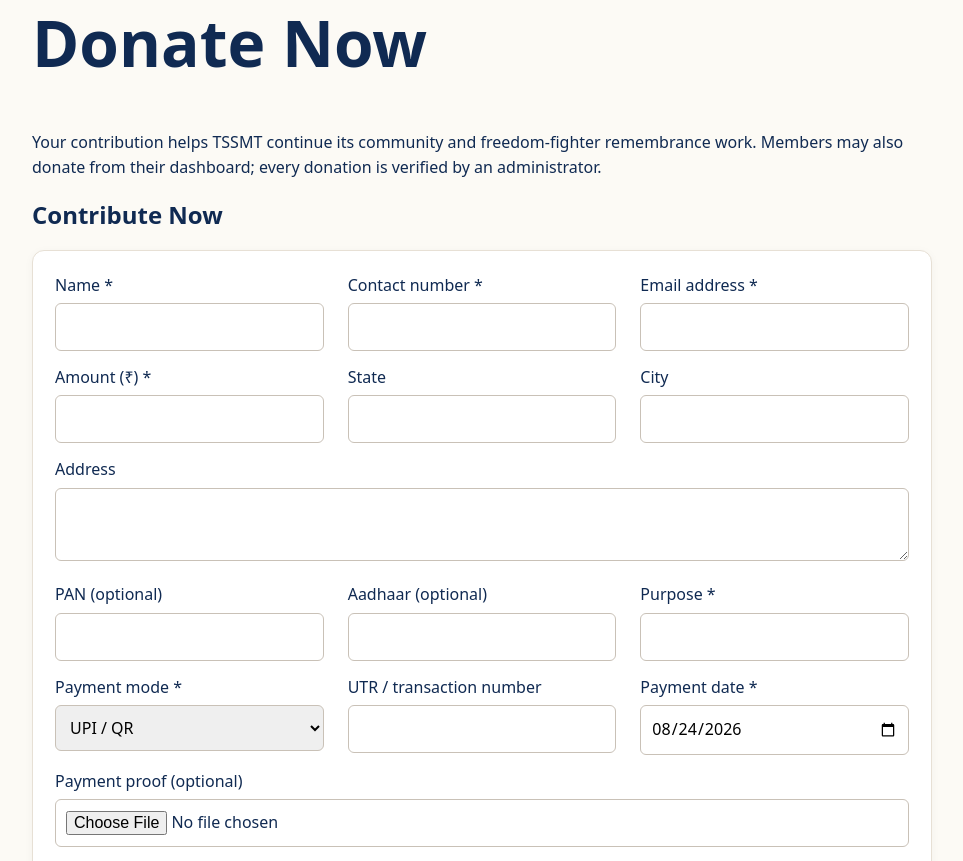
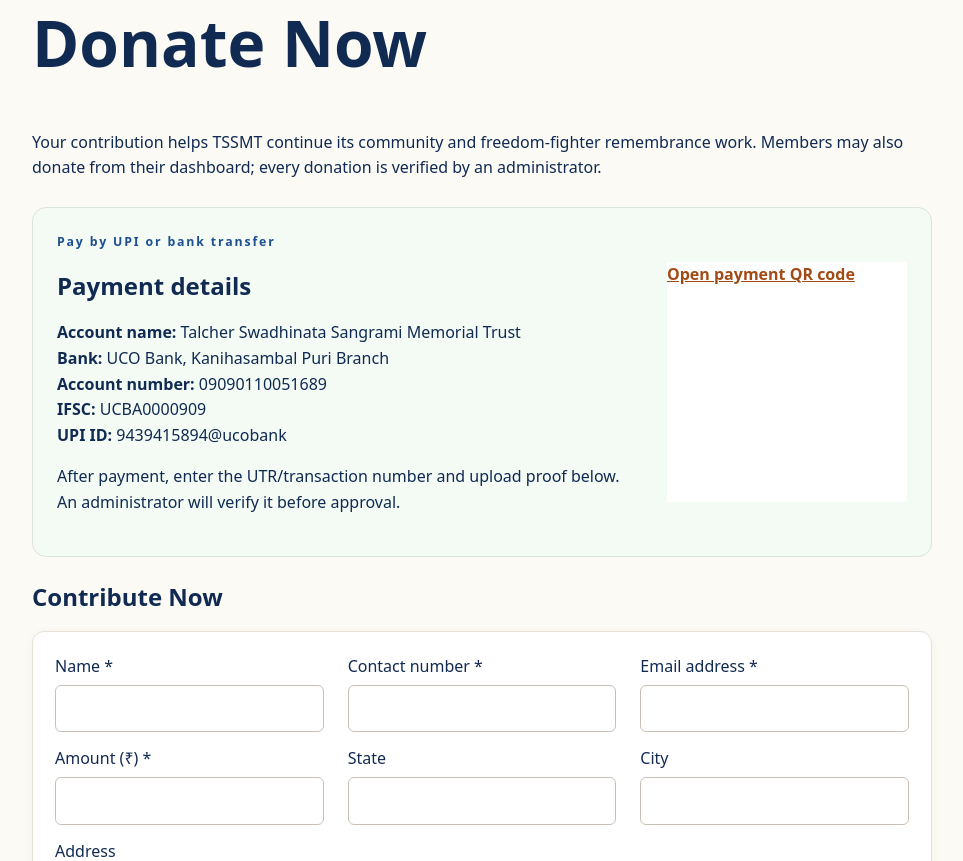
Before and after one commit to ownerpcrm/tssmt-website, a PHP site: page /donate.php in a window 1280 px wide. Shown: the part 139-1000 px from the top of the page, without its empty margins (158-1121 px from the left). Run offline with PHP 8.4, Linux system fonts and the light colour scheme; data comes from the database, SQL or seed files in the repository; some libraries are stand-ins or nearby versions.

Commit message:
Add bank and QR payment details

```diff
--- a/public/donate.php
+++ b/public/donate.php
@@ -17,10 +17,11 @@ if($_SERVER['REQUEST_METHOD']==='POST'){
 }
 header_html('Donate now');
 ?>
-<style>.donation-form{max-width:900px;margin:0 auto}.donation-grid{display:grid;grid-template-columns:repeat(3,1fr);gap:0 24px}.donation-grid .wide{grid-column:1/-1}@media(max-width:700px){.donation-grid{grid-template-columns:1fr}}</style>
+<style>.donation-form{max-width:900px;margin:0 auto}.donation-grid{display:grid;grid-template-columns:repeat(3,1fr);gap:0 24px}.donation-grid .wide{grid-column:1/-1}.payment-details{display:grid;grid-template-columns:1fr 240px;gap:24px;align-items:center;margin:26px 0;padding:24px;border:1px solid #d9e5db;border-radius:14px;background:#f4fbf5}.payment-qr{width:100%;height:240px;border:0;background:#fff}@media(max-width:700px){.donation-grid,.payment-details{grid-template-columns:1fr}}</style>
 <section class="donation-form">
 <h1>Donate Now</h1>
 <p>Your contribution helps <?=e(setting($pdo,'org_name','TSSMT'))?> continue its community and freedom-fighter remembrance work. Members may also donate from their dashboard; every donation is verified by an administrator.</p>
+<section class="payment-details"><div><p class="section-label">Pay by UPI or bank transfer</p><h2>Payment details</h2><p><strong>Account name:</strong> Talcher Swadhinata Sangrami Memorial Trust<br><strong>Bank:</strong> UCO Bank, Kanihasambal Puri Branch<br><strong>Account number:</strong> 09090110051689<br><strong>IFSC:</strong> UCBA0000909<br><strong>UPI ID:</strong> 9439415894@ucobank</p><p>After payment, enter the UTR/transaction number and upload proof below. An administrator will verify it before approval.</p></div><object class="payment-qr" data="/assets/payment-qr.pdf" type="application/pdf"><a href="/assets/payment-qr.pdf" target="_blank">Open payment QR code</a></object></section>
 <h2>Contribute Now</h2>
 <form method="post" enctype="multipart/form-data"><input type="hidden" name="csrf" value="<?=csrf()?>">
 <div class="donation-grid">
```
Also changed, not shown: 1 other file.
